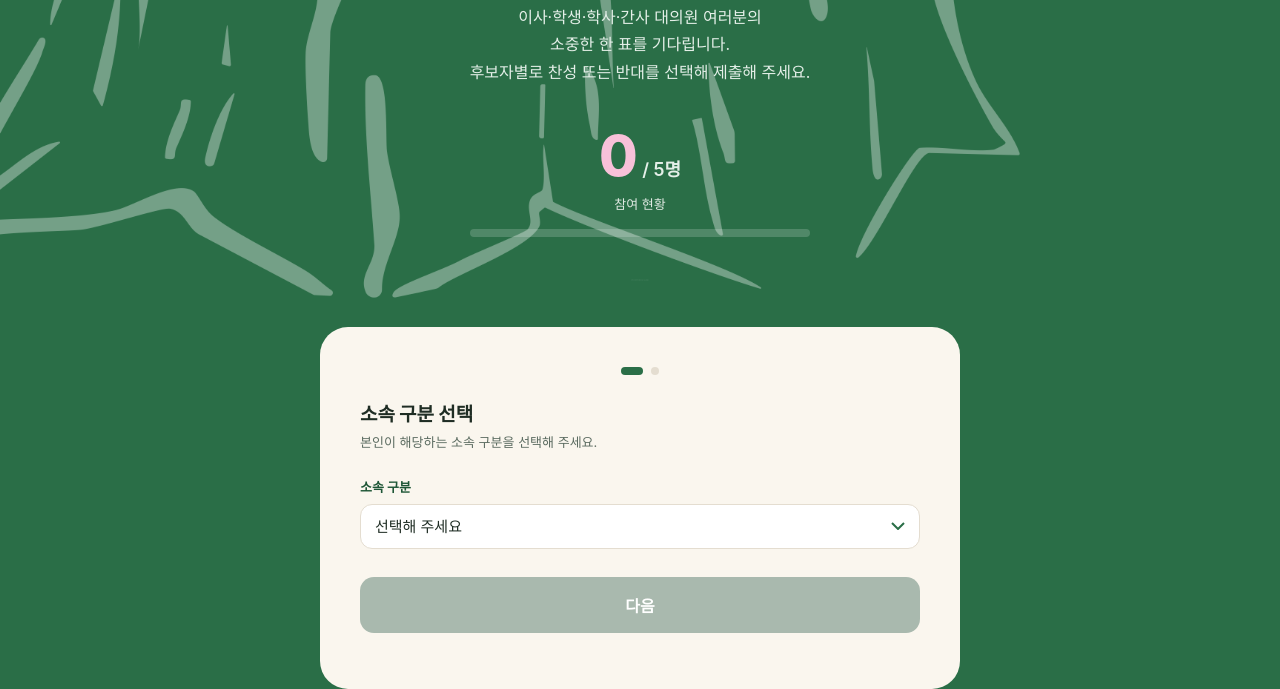
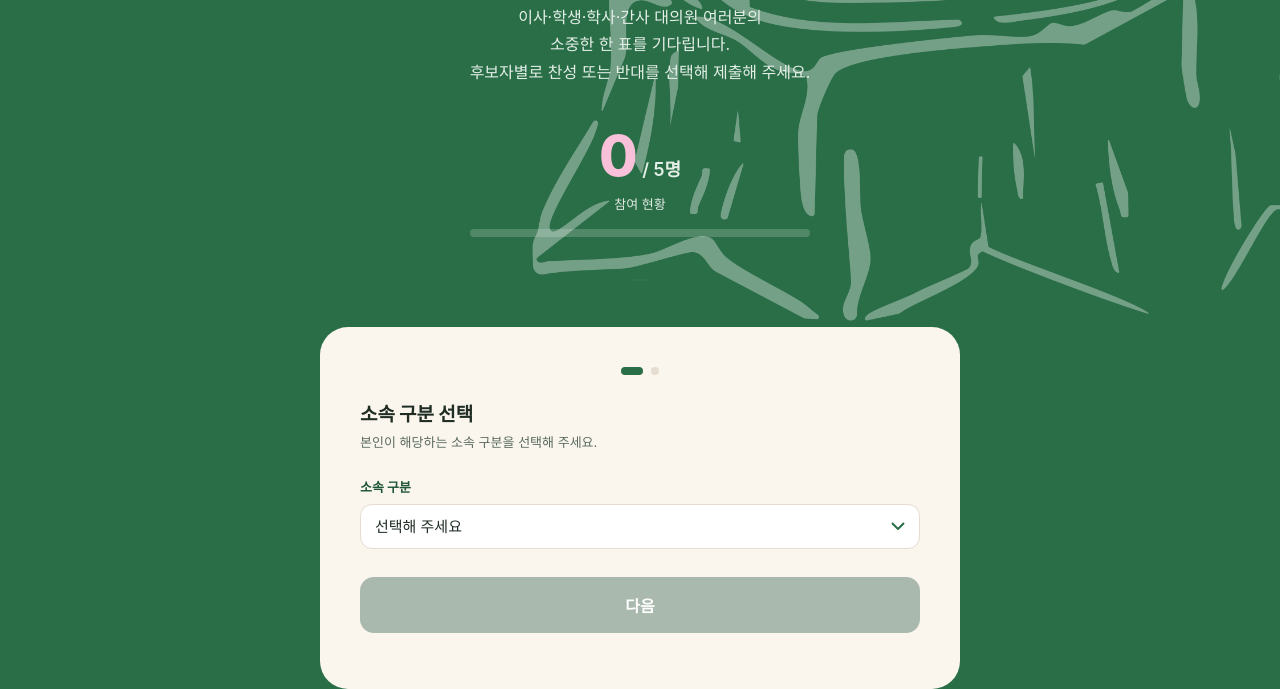
Before and after one commit to jeje-0/4, a website: page public/index.html in a window 1280 px wide. Shown: the part 276-965 px from the top of the page. Drawn offline with Linux system fonts and the light colour scheme; no server answers.

Commit message:
Adjust tree-deco dimensions in CSS

```diff
--- a/public/index.html
+++ b/public/index.html
@@ -120,7 +120,7 @@
     .desc{max-width:520px;font-size:16px;}
     .pill-center span{font-size:14px;padding:9px 20px;}
     .stat .num{font-size:56px;}
-    .tree-deco{width:1300px;right:calc(50% - 500px);bottom:-20px;}
+    .tree-deco{width:1000px;right:calc(50% - 800px);bottom:-20px;}
     .wordmark-img{margin-top:36px;height:14px;}
 
     .panel{max-width:640px;margin-left:auto;margin-right:auto;
```
